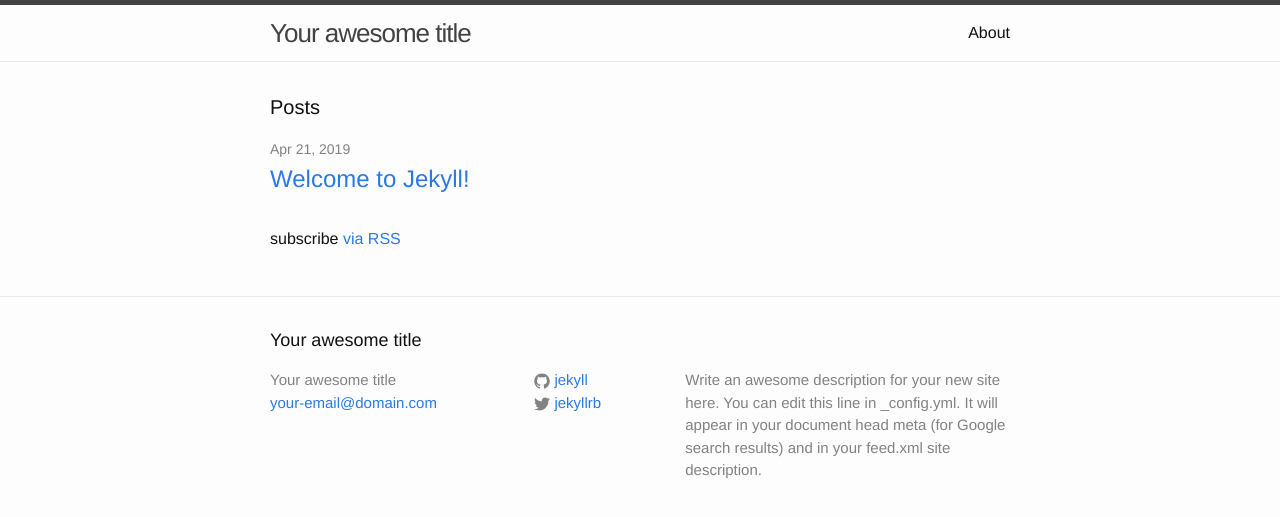
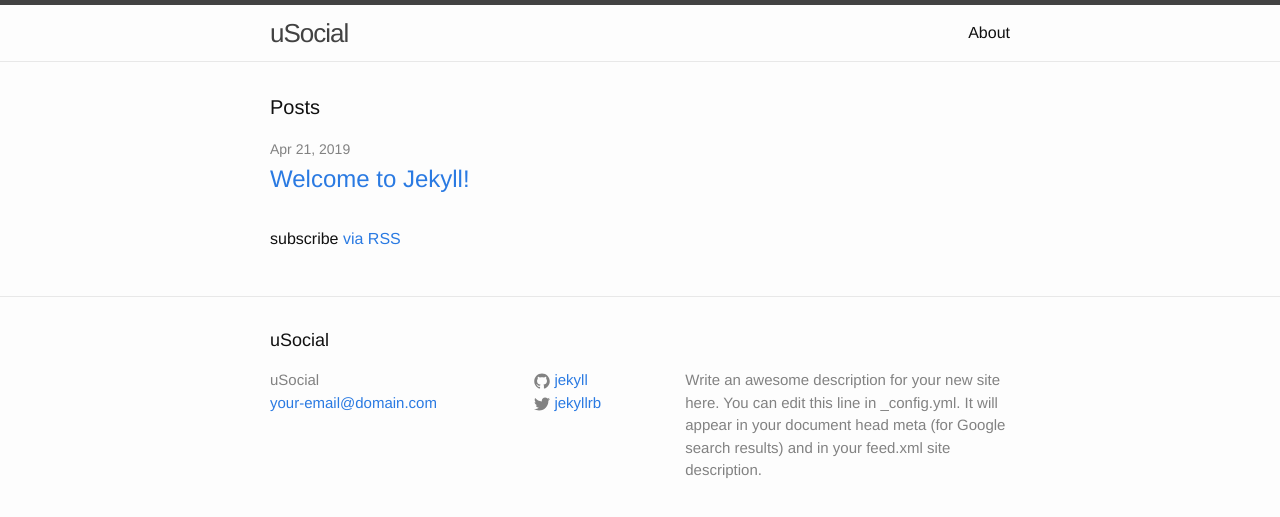
Before and after one commit to danwang1995/danwang1995.github.io, a Jekyll site: the page built from index.html, in a window 1280 px wide. Shown: the top 517 px of the page. Built offline with Jekyll 4.4.1, drawn with Linux system fonts in a browser that asks for light colours.

Commit message:
Update _config.yml
Changed title of page to uSocial

```diff
--- a/_config.yml
+++ b/_config.yml
@@ -6,7 +6,7 @@
 # 'jekyll serve'. If you change this file, please restart the server process.
 
 # Site settings
-title: Your awesome title
+title: uSocial
 email: your-email@domain.com
 description: > # this means to ignore newlines until "baseurl:"
   Write an awesome description for your new site here. You can edit this
```
